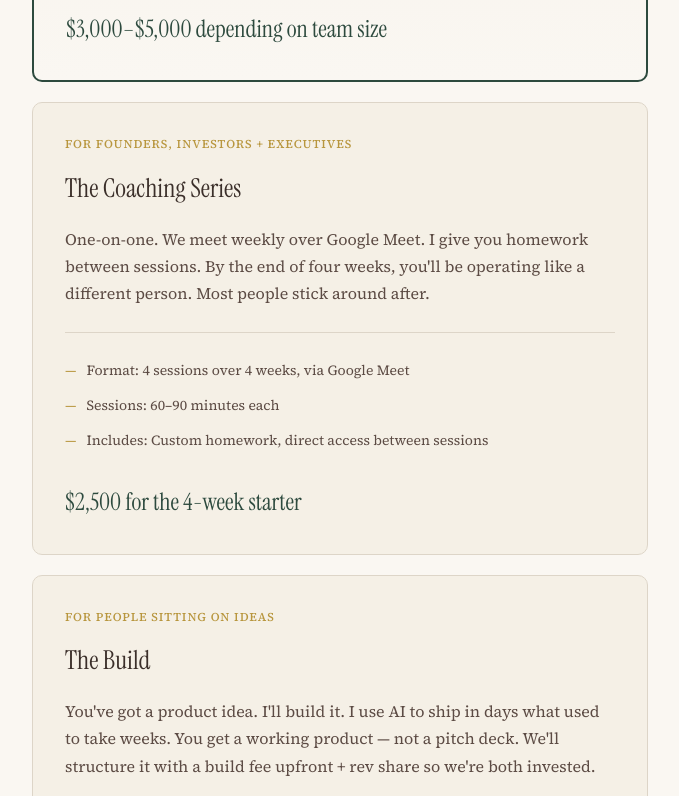
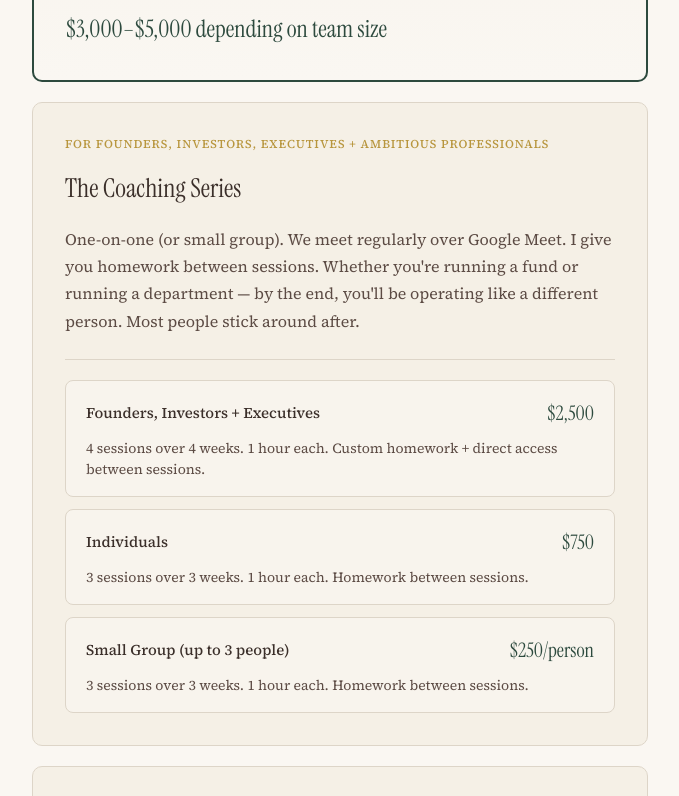
Before and after one commit to samrahim8/housecall, a website: page index.html in a window 1280 px wide. Shown: the part 3180-3976 px from the top of the page, without its empty margins (300-979 px from the left). Drawn offline with Linux system fonts and the light colour scheme.

Commit message:
Add coaching tiers + ambitious professionals audience

```diff
--- a/index.html
+++ b/index.html
@@ -401,6 +401,45 @@
             color: var(--forest);
         }
 
+        /* ——— OFFER TIERS ——— */
+        .offer-tiers {
+            display: flex;
+            flex-direction: column;
+            gap: 12px;
+            margin-top: 24px;
+            border-top: 1px solid var(--border);
+            padding-top: 20px;
+        }
+        .offer-tier {
+            background: rgba(250, 247, 242, 0.6);
+            border: 1px solid var(--border);
+            border-radius: 8px;
+            padding: 16px 20px;
+        }
+        .offer-tier .tier-header {
+            display: flex;
+            justify-content: space-between;
+            align-items: center;
+            margin-bottom: 8px;
+        }
+        .offer-tier .tier-name {
+            font-family: 'Source Serif 4', serif;
+            font-size: 15px;
+            font-weight: 500;
+            color: var(--walnut);
+        }
+        .offer-tier .tier-price {
+            font-family: 'Instrument Serif', serif;
+            font-size: 20px;
+            color: var(--forest);
+        }
+        .offer-tier p {
+            font-size: 14px;
+            color: var(--walnut-mid);
+            margin: 0;
+            line-height: 1.5;
+        }
+
         /* ——— RETAINER CARDS ——— */
         .retainer-grid {
             display: grid;
@@ -730,15 +769,32 @@
                 </div>
 
                 <div class="offer-card">
-                    <div class="offer-audience">For founders, investors + executives</div>
+                    <div class="offer-audience">For founders, investors, executives + ambitious professionals</div>
                     <h3>The Coaching Series</h3>
-                    <p>One-on-one. We meet weekly over Google Meet. I give you homework between sessions. By the end of four weeks, you'll be operating like a different person. Most people stick around after.</p>
-                    <ul class="offer-details">
-                        <li>Format: 4 sessions over 4 weeks, via Google Meet</li>
-                        <li>Sessions: 60–90 minutes each</li>
-                        <li>Includes: Custom homework, direct access between sessions</li>
-                    </ul>
-                    <div class="offer-price">$2,500 for the 4-week starter</div>
+                    <p>One-on-one (or small group). We meet regularly over Google Meet. I give you homework between sessions. Whether you're running a fund or running a department — by the end, you'll be operating like a different person. Most people stick around after.</p>
+                    <div class="offer-tiers">
+                        <div class="offer-tier">
+                            <div class="tier-header">
+                                <span class="tier-name">Founders, Investors + Executives</span>
+                                <span class="tier-price">$2,500</span>
+                            </div>
+                            <p>4 sessions over 4 weeks. 1 hour each. Custom homework + direct access between sessions.</p>
+                        </div>
+                        <div class="offer-tier">
+                            <div class="tier-header">
+                                <span class="tier-name">Individuals</span>
+                                <span class="tier-price">$750</span>
+                            </div>
+                            <p>3 sessions over 3 weeks. 1 hour each. Homework between sessions.</p>
+                        </div>
+                        <div class="offer-tier">
+                            <div class="tier-header">
+                                <span class="tier-name">Small Group (up to 3 people)</span>
+                                <span class="tier-price">$250/person</span>
+                            </div>
+                            <p>3 sessions over 3 weeks. 1 hour each. Homework between sessions.</p>
+                        </div>
+                    </div>
                 </div>
 
                 <div class="offer-card">
@@ -800,6 +856,10 @@
                 <div class="for-item">
                     <strong>Operators + execs</strong>
                     Running teams at growing companies. Want to 10x your personal output.
+                </div>
+                <div class="for-item">
+                    <strong>Ambitious professionals</strong>
+                    Mid-career, want to get ahead with AI — whether that's at your current job, a side project, or your next move.
                 </div>
             </div>
         </section>
```
